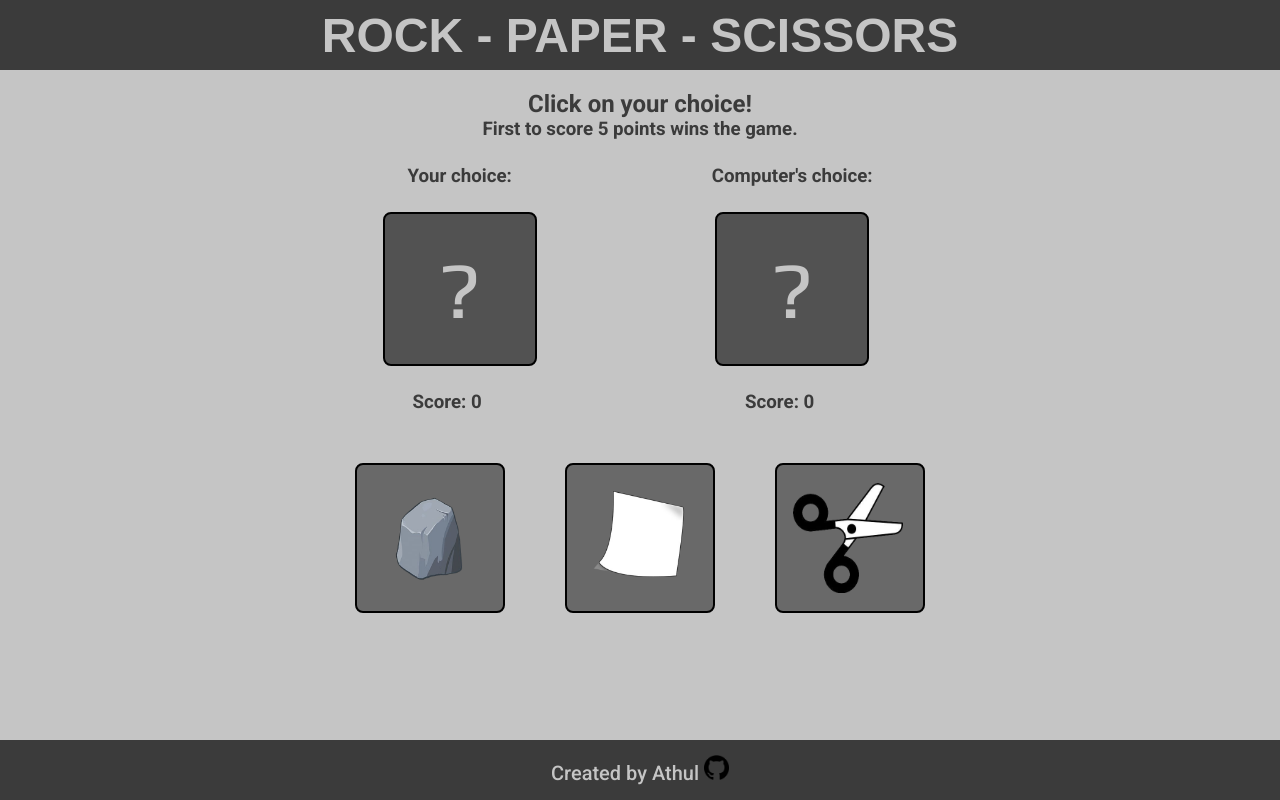
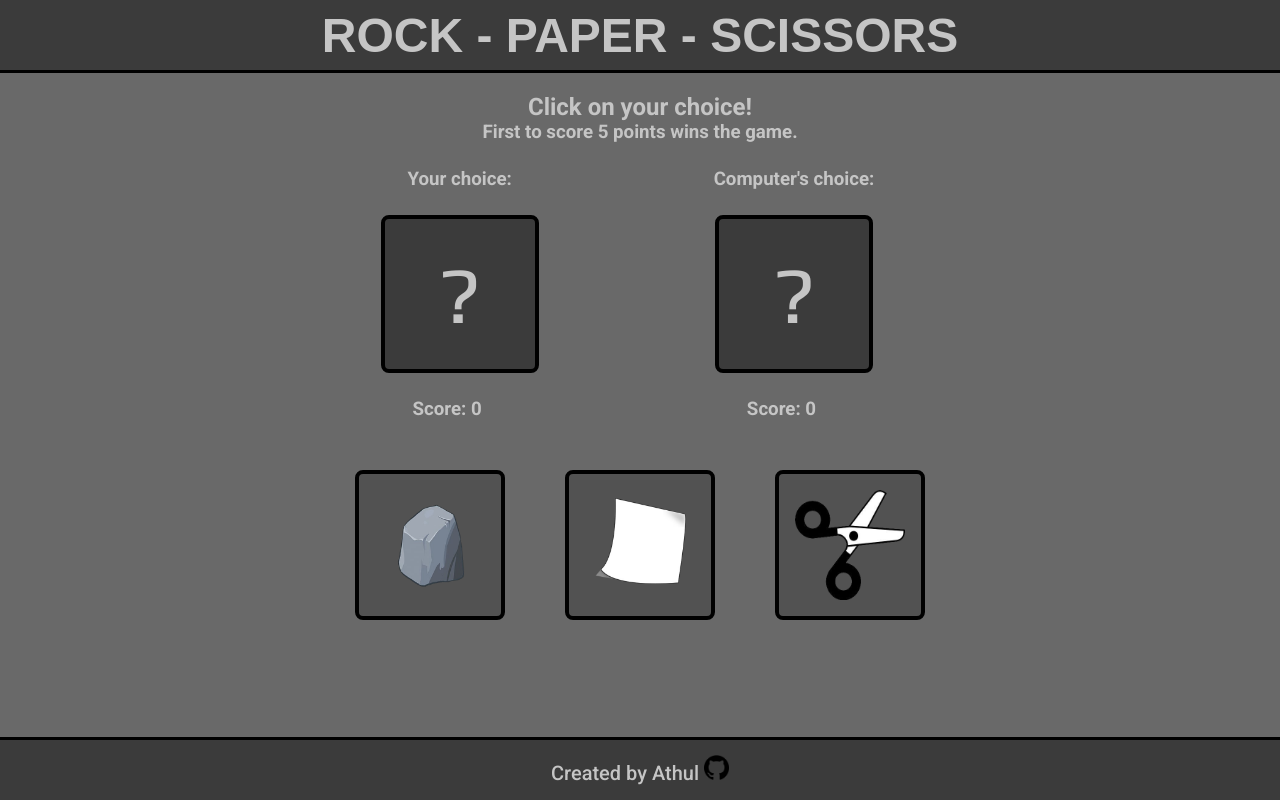
Before and after one commit to athul-tmp/rock-paper-scissors, a plain HTML site: page index.html in a window 1280 px wide. Drawn offline with Linux system fonts and the light colour scheme; a web font is replaced by a local one.

Commit message:
Added comments

```diff
--- a/styles.css
+++ b/styles.css
@@ -1,13 +1,15 @@
+/* ---GENERAL--- */
 * {
     margin: 0%;
 }
 
 body {
-    background-color: #C5C5C5;
+    background-color: #696969;
     font-family: "Roboto", sans-serif;
-    color: #3B3B3B;
+    color: #C5C5C5;
 }
 
+/* ---HEADER--- */
 header {
     font-family: "Madimi One", sans-serif;
     color: #C5C5C5;
@@ -19,20 +21,10 @@ header {
     justify-content: center;
     align-items: center;
     font-weight: 600;
+    border-bottom: 3px solid black ;
 }
-.choices button {
-    width: 150px;
-    height: 150px;
-    font-size: 100px;
-    border-radius: 8px;
-    text-decoration: none;
-    background-color: #696969;
-    border: 2px solid black;
-    transition-duration: 0.4s;
-}
-.hover:hover {
-    background-color: #979797;
-}
+
+/* ---STARTING TEXT--- */
 .text {
     margin-top: 20px;
     display: flex;
@@ -40,6 +32,8 @@ header {
     justify-content: center;
     align-items: center;
 }
+
+/* ---OUTCOME SECTION--- */
 .outcome{
     margin: 25px;
     display: flex;
@@ -48,6 +42,7 @@ header {
     align-items: center;
     gap: 150px;
 }
+
 .user {
     display: flex;
     flex-direction: column;
@@ -61,12 +56,16 @@ header {
     justify-content: center;
     align-items: center;
 }
+
 .choice-text {
     padding: 0px 25px 25px 25px;
 }
+
 .score {
     padding: 25px 25px 25px 0px;
 }
+
+/* ---DISPLAYED CHOICE--- */
 .choice {
     display: flex;
     justify-content: center;
@@ -76,32 +75,53 @@ header {
     width: 110px;
     font-family: "Play", sans-serif;
     font-size: 80px;
-    border: 2px solid black;
+    border: 4px solid black;
     border-radius: 8px;
-    background-color: #525252;
+    background-color: #3B3B3B;
     color: #C5C5C5;
 }
+/* ---ROCK PAPER SCISSORS CHOICES--- */
+.choices button {
+    width: 150px;
+    height: 150px;
+    font-size: 100px;
+    border-radius: 8px;
+    text-decoration: none;
+    background-color: #525252;
+    border: 4px solid black;
+    transition-duration: 0.4s;
+}
+
+.hover:hover {
+    background-color: #979797;
+}
+
 .choices {
     display: flex;
     justify-content: center;
     align-items: center;
     gap: 60px;
 }
+
 .choices img {
     display: flex;
     justify-content: center;
     align-items: center;
     padding-left: 10px;
 }
+
+/* ---PLAY AGAIN BUTTON--- */
 .play-again {
     margin-top: 30px;
     display: flex;
     justify-content: center;
     align-items: center;
 }
+
 .inactive{
     visibility: hidden;
 }
+
 .play-again button {
     padding: 8px 16px 8px 16px;
     border-radius: 8px;
@@ -111,20 +131,25 @@ header {
     font-size: 20px;
     background-color: #525252;
     color: #C5C5C5;
-    border: 2px solid black;
+    border: 4px solid black;
 
 }
+
 .play-again button:hover {
     background-color: #979797;
     color: #525252;
 }
+
 .play-again a {
     text-decoration: none;
     outline: none;
     color: inherit;
 }
+
+/* ---FOOTER--- */
 footer {
     background-color: #3B3B3B;
+    border-top: 3px solid black ;
     color: #C5C5C5;
     display: flex;
     position: fixed;
```
Also changed, not shown: rock_paper_scissors.js (+13 -0 lines).
